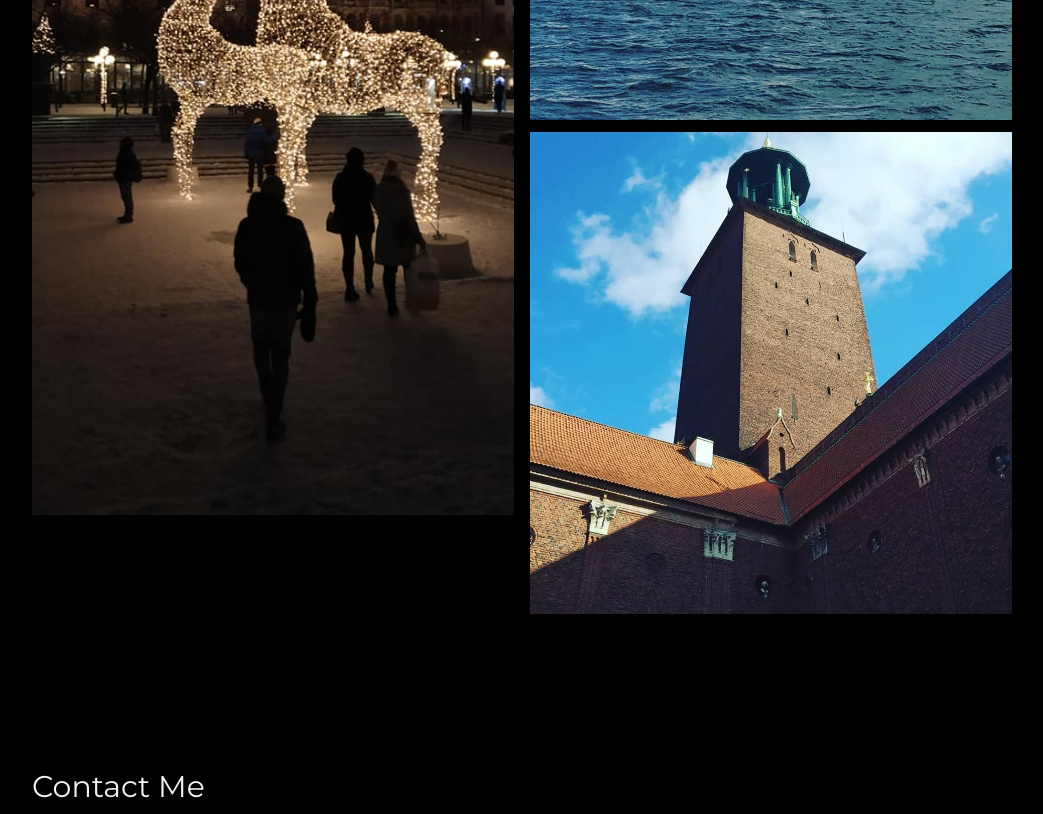
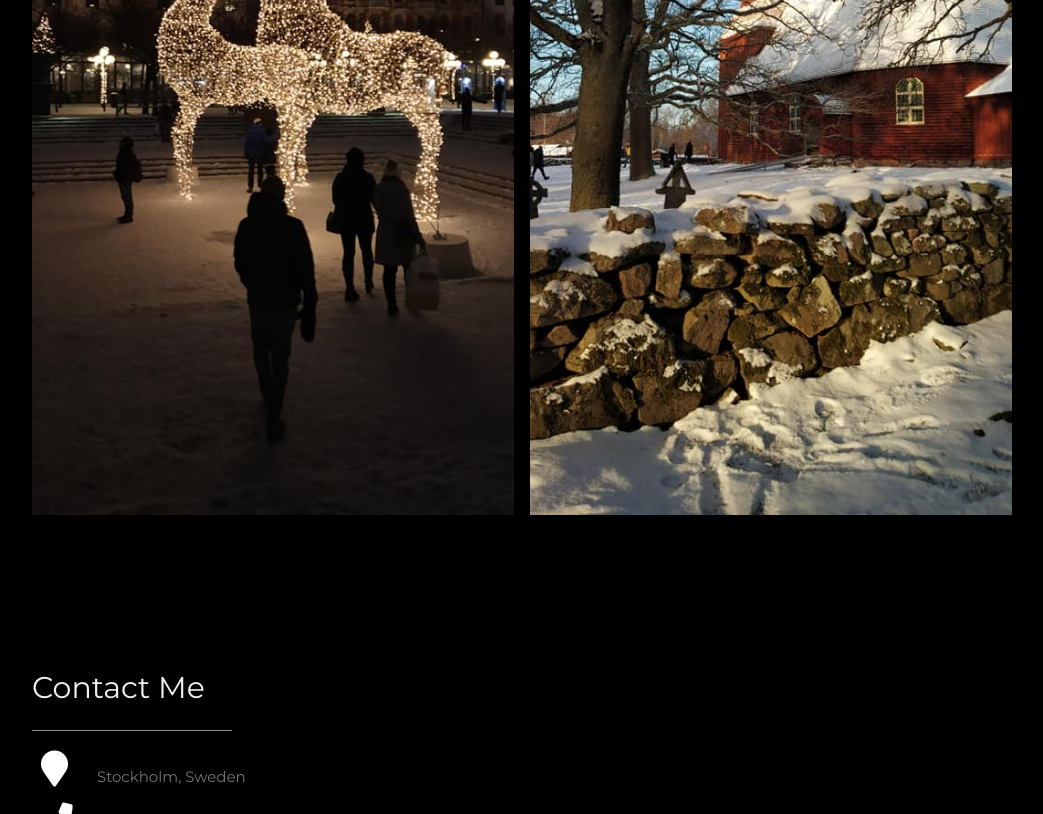
Before and after one commit to dasdeepak2288/anamikaProfile, a plain HTML site: page index.html in a window 1280 px wide. Shown: the part 4620-5434 px from the top of the page, without its empty margins (178-1221 px from the left). Drawn offline with nearby package versions, Linux system fonts and the light colour scheme.

Commit message:
Update index.html

```diff
--- a/index.html
+++ b/index.html
@@ -131,8 +131,8 @@ video {
       <div class="w3-half">
         <img src="horses.jpg" style="width:100%">
         <img src="sweden1.jpg" style="width:100%">
-        <img src="sweden6.jpg" style="width:100%">
-        <img src="sweden5.jpg" style="width:100%">
+        <img src="sweden10.jpg" style="width:100%">
+
       </div>
     <!-- End photo grid -->
     </div>
```
